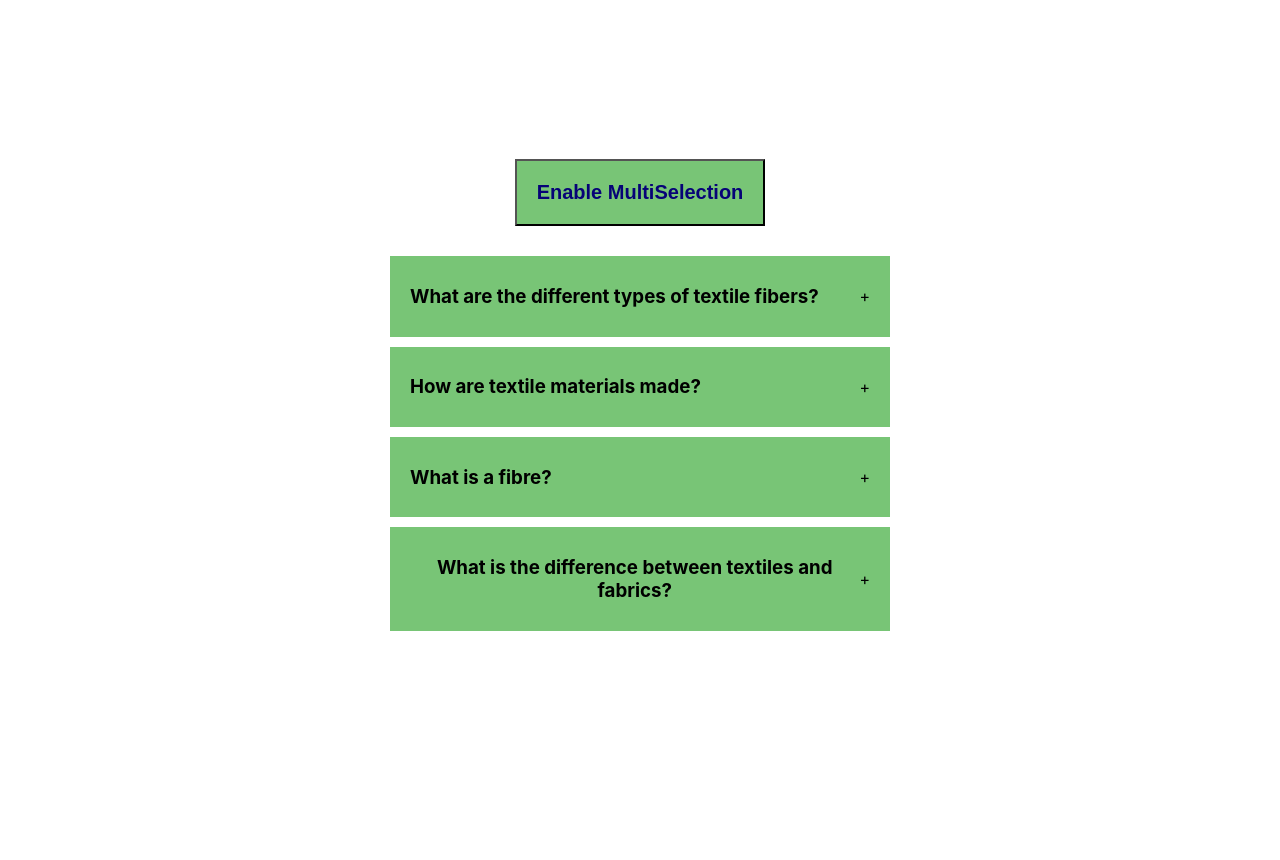
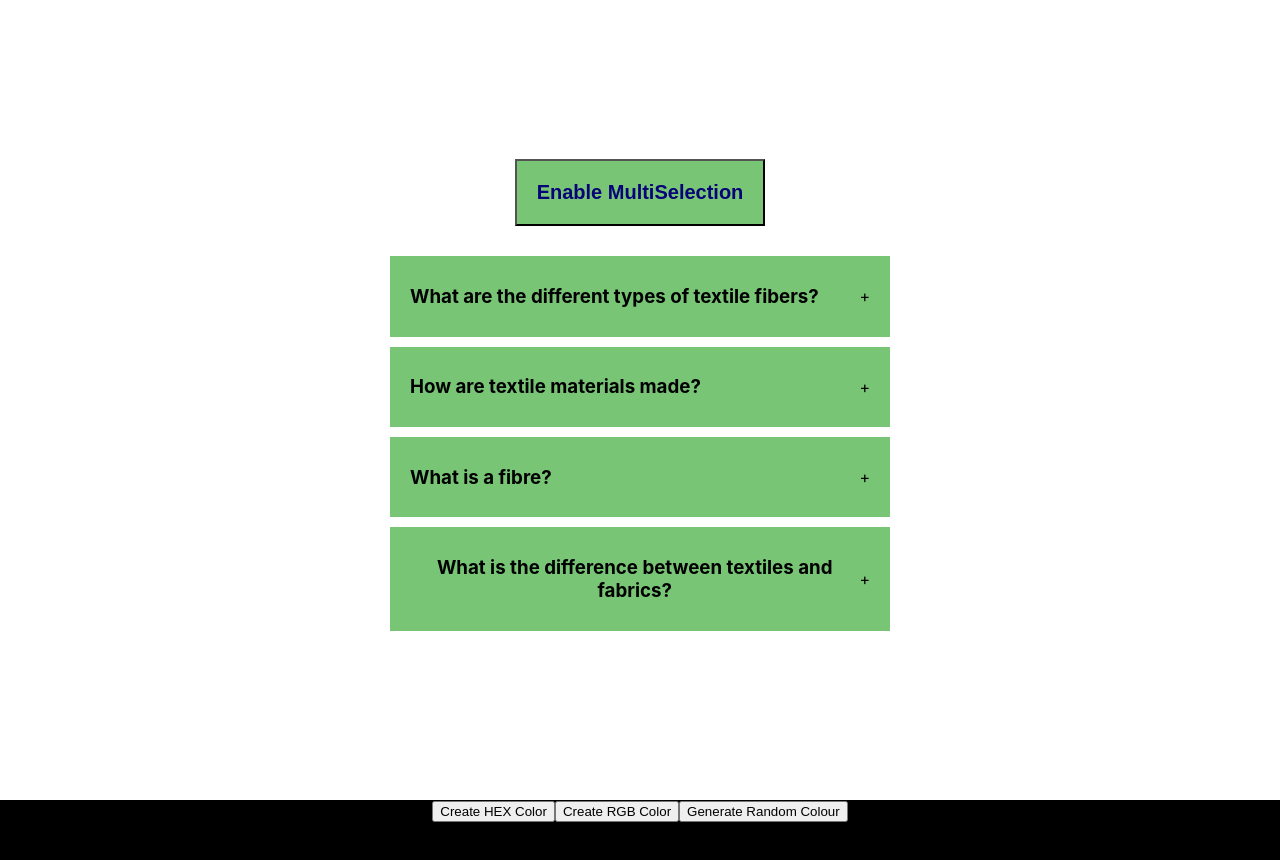
Before and after one commit to D6-80428-pradeep/REACT-PROJECTS, a React (Create React App) app: page / in a window 1280 px wide. Shown: the top 860 px of the page. Before the commit the page ends 800 px from the top, so only its background shows below. Built offline with nearby package versions, Linux system fonts and the light colour scheme.

Commit message:
working on random hex color generation

```diff
--- a/src/App.js
+++ b/src/App.js
@@ -1,12 +1,22 @@
 import logo from './logo.svg';
 import './App.css';
 import Accordian from './components/accordian';
+import RandomColor from './components/random-colour';
 
 function App() {
   return (
     <div className="App">
 
-        <Accordian/>
+      {/* Accordian  */}
+      {
+        <Accordian />
+
+      }
+
+      {/* Random colour generation */}
+      {
+        <RandomColor />
+      }
 
     </div>
   );
--- /dev/null
+++ b/src/components/random-colour/index.jsx
@@ -0,0 +1,42 @@
+import { useState } from "react"
+
+
+
+export default function RandomColor() {
+    const [typeOfColor, setTypeOfColor] = useState('hex');
+    const [color, setColor] = useState('#000000')
+
+    function randomColorUtility(length) {
+        return Math.floor(Math.random() * length)
+    }
+    function handleCreateRandomHexColor() {
+        //#678765
+
+        const hex = [0, 1, 2, 3, 4, 5, 6, 7, 8, 9, "A", "B", "C", "D", "E", "F"];
+        let hexColor = "#";
+        for (let i = 0; i < 6; i++) {
+            hexColor += hex[randomColorUtility(hex.length)]
+        }
+        console.log(hexColor);
+
+    }
+    function handleCreateRandomHRgbColor() {
+
+    }
+
+    return (
+
+        <div style={{
+            width: '100vw',
+            height: '100vh',
+            background: color,
+
+        }}>
+            <button onClick={() => setTypeOfColor('hex')}>Create HEX Color</button>
+            <button onClick={() => setTypeOfColor('rgb')}>Create RGB Color</button>
+            <button onClick={typeOfColor === 'hex' ? handleCreateRandomHexColor() : handleCreateRandomRgbColor()}>Generate Random Colour</button>
+        </div>
+    )
+
+
+}
```
